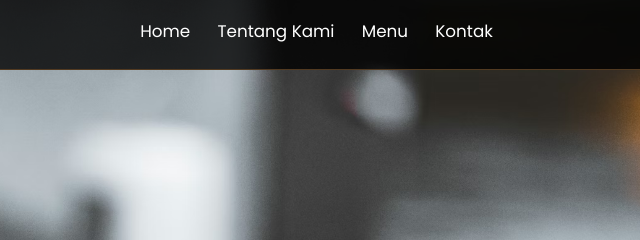
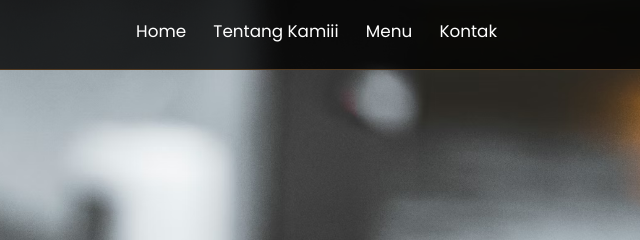
Before and after one commit to azzahraaulya419-alt/BlossomCrumbs, a plain HTML site: page index.html in a window 1280 px wide. Shown: the top 240 px of the page, 392-1032 px from the left. Drawn offline with nearby package versions, Linux system fonts and the light colour scheme.

Commit message:
update project

```diff
--- a/index.html
+++ b/index.html
@@ -26,7 +26,7 @@
 
       <div class="navbar-nav">
         <a href="#home">Home</a>
-        <a href="#about">Tentang Kami</a>
+        <a href="#about">Tentang Kamiii</a>
         <a href="#menu">Menu</a>
         <a href="#contact">Kontak</a>
       </div>
```
